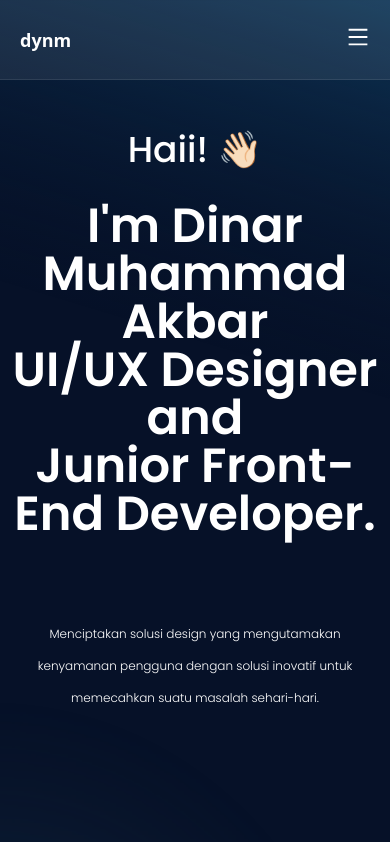
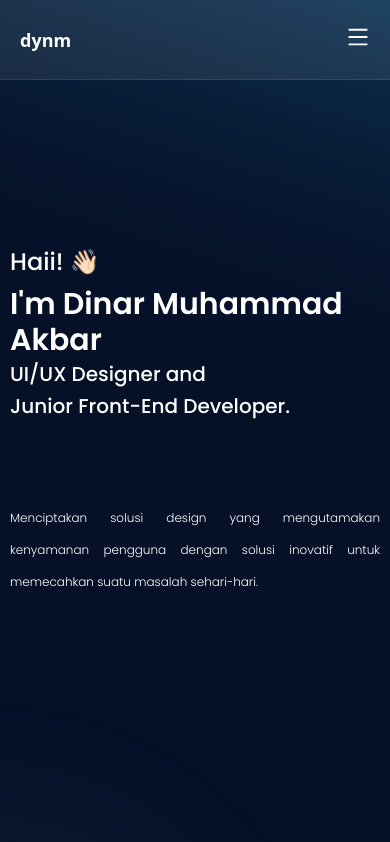
Before and after one commit to nulldynmrr/portofolio, a React (Create React App) app: page / in a window 390 px wide. Shown: the top 842 px of the page. Built offline with nearby package versions, Linux system fonts and the light colour scheme; grey boxes are pictures that could not be loaded.

Commit message:
Mengubah style

```diff
--- a/src/App.js
+++ b/src/App.js
@@ -1,6 +1,5 @@
 import React from "react";
 import { BrowserRouter as Router, Route, Routes, Link } from "react-router-dom";
-import "./App.css";
 import { Home } from "./pages/home";
 import { Case } from "./pages/caseStudy";
 import Navbar from "./component/navbar";
--- a/src/pages/home.css
+++ b/src/pages/home.css
@@ -43,6 +43,10 @@ body {
   left: 0;
 }
 
+.title {
+  font-size: clamp(3rem, 2.5vw, 6rem);
+  line-height: 1;
+}
 .content {
   position: relative;
   z-index: 10;
--- a/src/pages/home.jsx
+++ b/src/pages/home.jsx
@@ -30,34 +30,34 @@ export const Home = () => {
       <div id="bg"></div>
       <div id="bg-elemen" className="absolute min-h-[4444px]"></div>
       <div className="top-0 left px-[10px] md:px-[160px] lg:px-[200px]">
-        <section className="flex flex-col items-center justify-center h-screen text-center leading-8 poppins text-white content">
+        <section className="flex flex-col md:items-center justify-center h-screen leading-8 poppins text-white content">
           <h2
-            className="text-4xl md:text-3xl mb-8 font-medium"
+            className="text-2xl md:text-3xl text-left md:text-center mb-2 font-medium"
             data-aos="fade-up"
           >
             Haii! 👋🏻
           </h2>
           <h1
-            className="text-5xl md:text-7xl font-semibold"
+            className="text-3xl text-left md:text-center md:text-7xl font-semibold"
             data-aos="zoom-in-up"
           >
             I'm Dinar Muhammad Akbar
           </h1>
           <h1
-            className="text-5xl md:text-7xl font-semibold"
+            className="text-[20px] text-left md:text-center  md:text-7xl font-medium md:font-semibold"
             data-aos="zoom-in-up"
           >
             UI/UX Designer and
           </h1>
           <h1
-            className="text-5xl md:text-7xl font-semibold"
+            className="text-[20px] text-left md:text-center md:text-7xl font-medium md:font-semibold"
             data-aos="zoom-in-up"
           >
             Junior Front-End Developer.
           </h1>
 
           <p
-            className="mt-20 max-w-[900px] font-light text-[12px] md:text-xl"
+            className="mt-20 max-w-[900px] font-light text-justify md:text-center text-[12px] md:text-xl"
             data-aos="zoom-in-up"
           >
             Menciptakan solusi design yang mengutamakan kenyamanan pengguna
```
Also changed, not shown: src/App.css (deleted).
